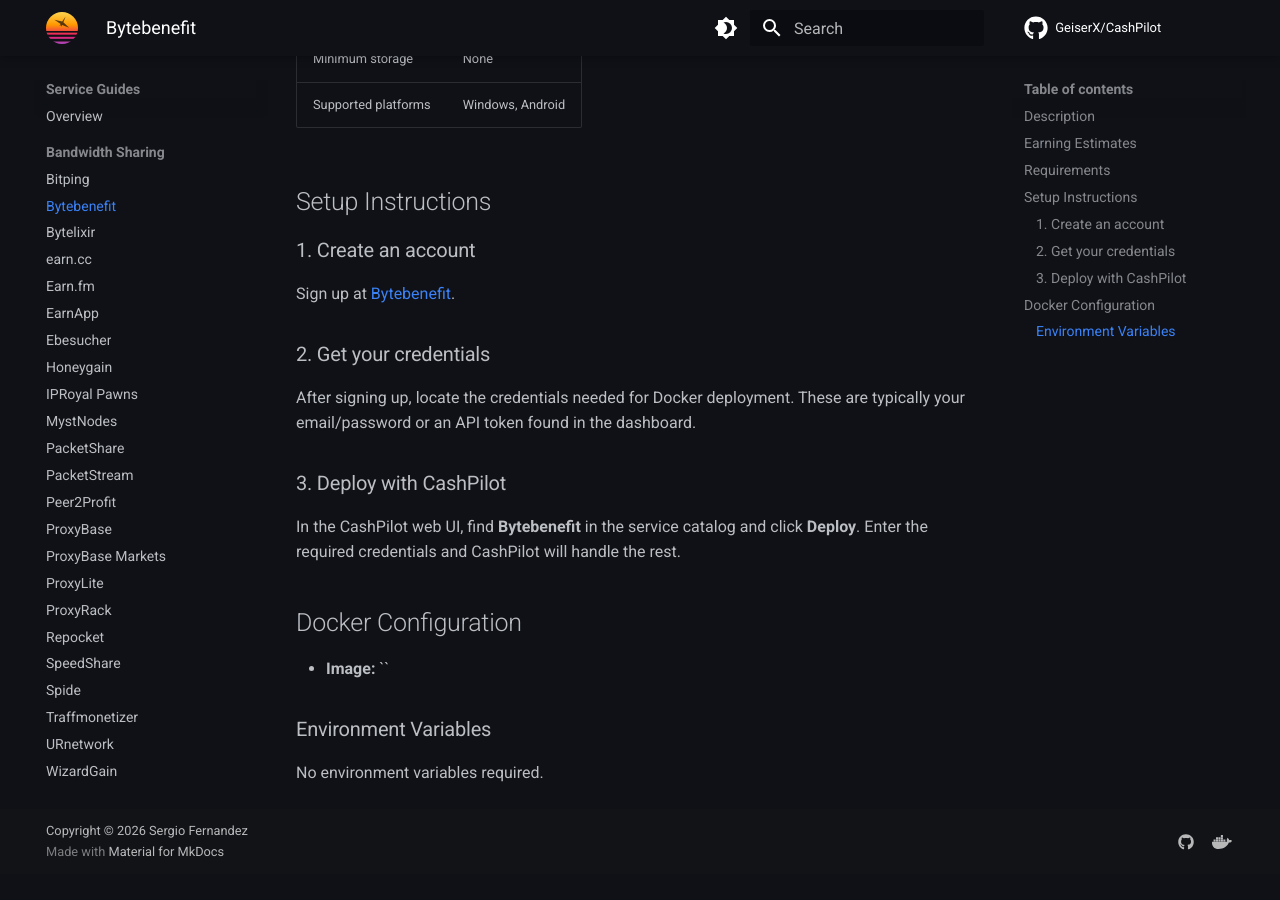
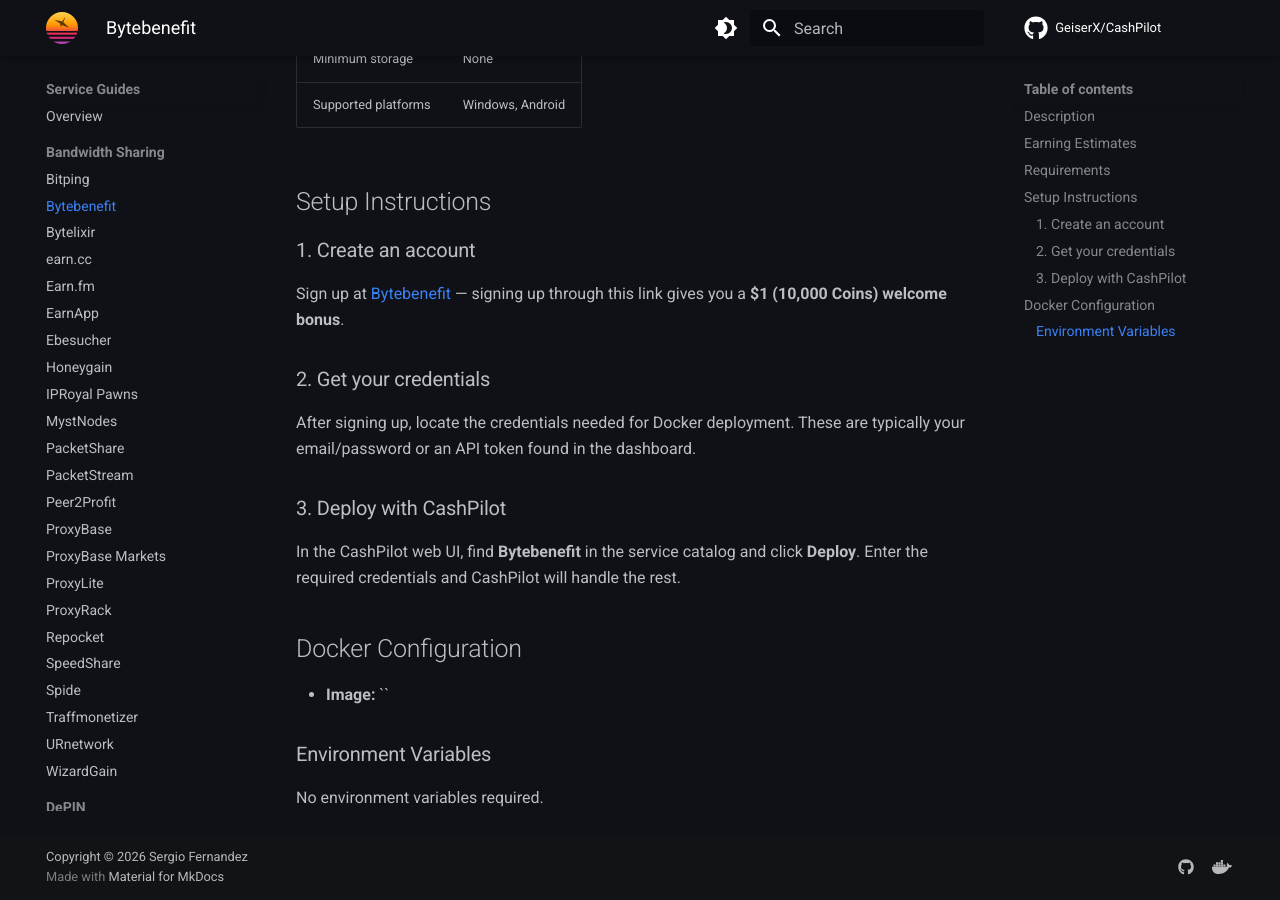
Before and after one commit to GeiserX/CashPilot, an MkDocs documentation site: the page built from docs/guides/bytebenefit.md, in a window 1280 px wide and 900 px high, scrolled down 1113 px. Built offline with MkDocs 1.6.1 and Material for MkDocs 9.7.7, drawn with Linux system fonts in a browser that asks for light colours; comment, search, counter and statistics services are not loaded; before the commit the page ends 1987 px from its top, so only the background shows below that.

Commit message:
docs(bytebenefit): mention the $1 welcome bonus the referral link grants

```diff
--- a/docs/guides/bytebenefit.md
+++ b/docs/guides/bytebenefit.md
@@ -33,7 +33,7 @@
 
 ### 1. Create an account
 
-Sign up at [Bytebenefit](https://bytebenefit.io/invited?ref=Brl4z3).
+Sign up at [Bytebenefit](https://bytebenefit.io/invited?ref=Brl4z3) — signing up through this link gives you a **$1 (10,000 Coins) welcome bonus**.
 
 ### 2. Get your credentials
 
```
